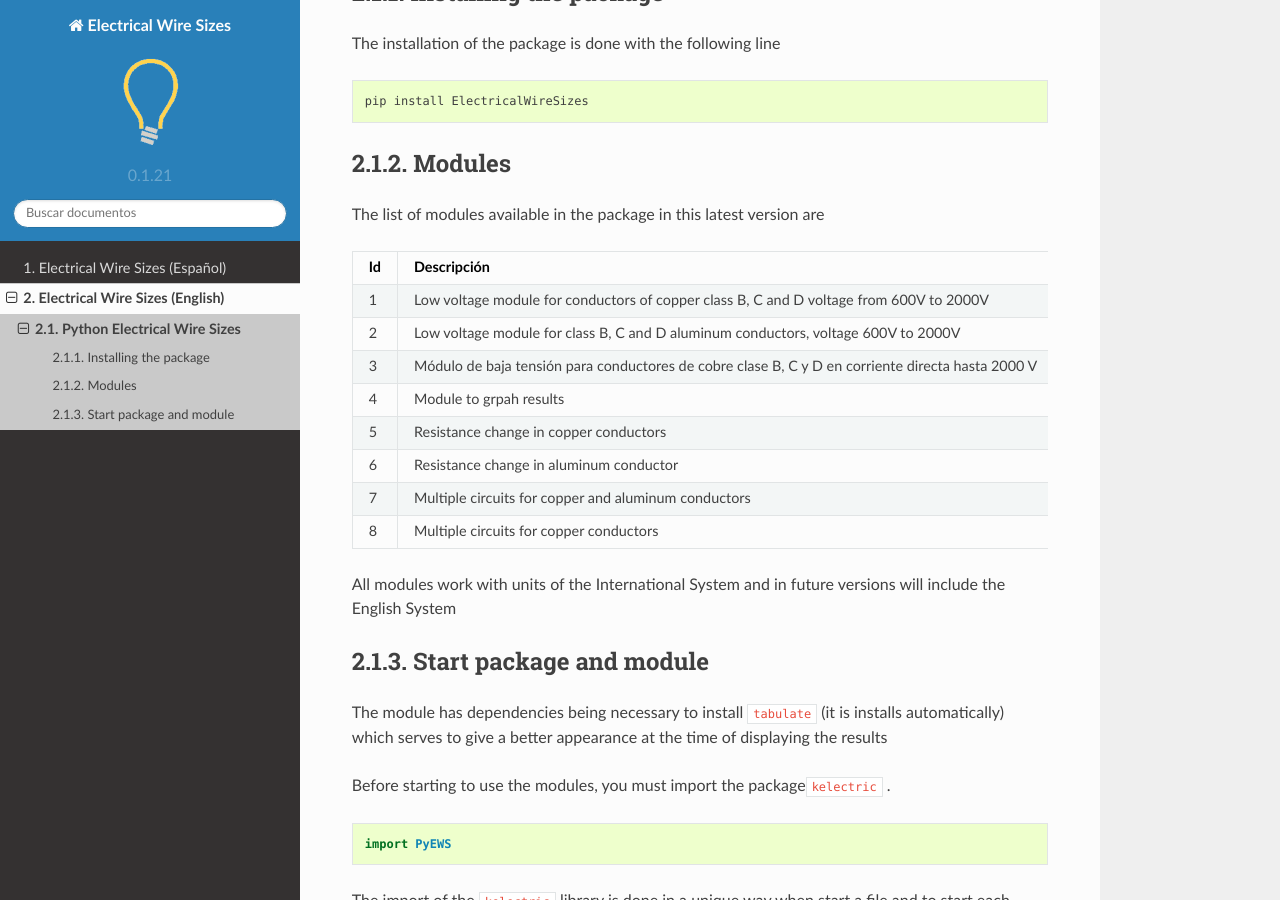
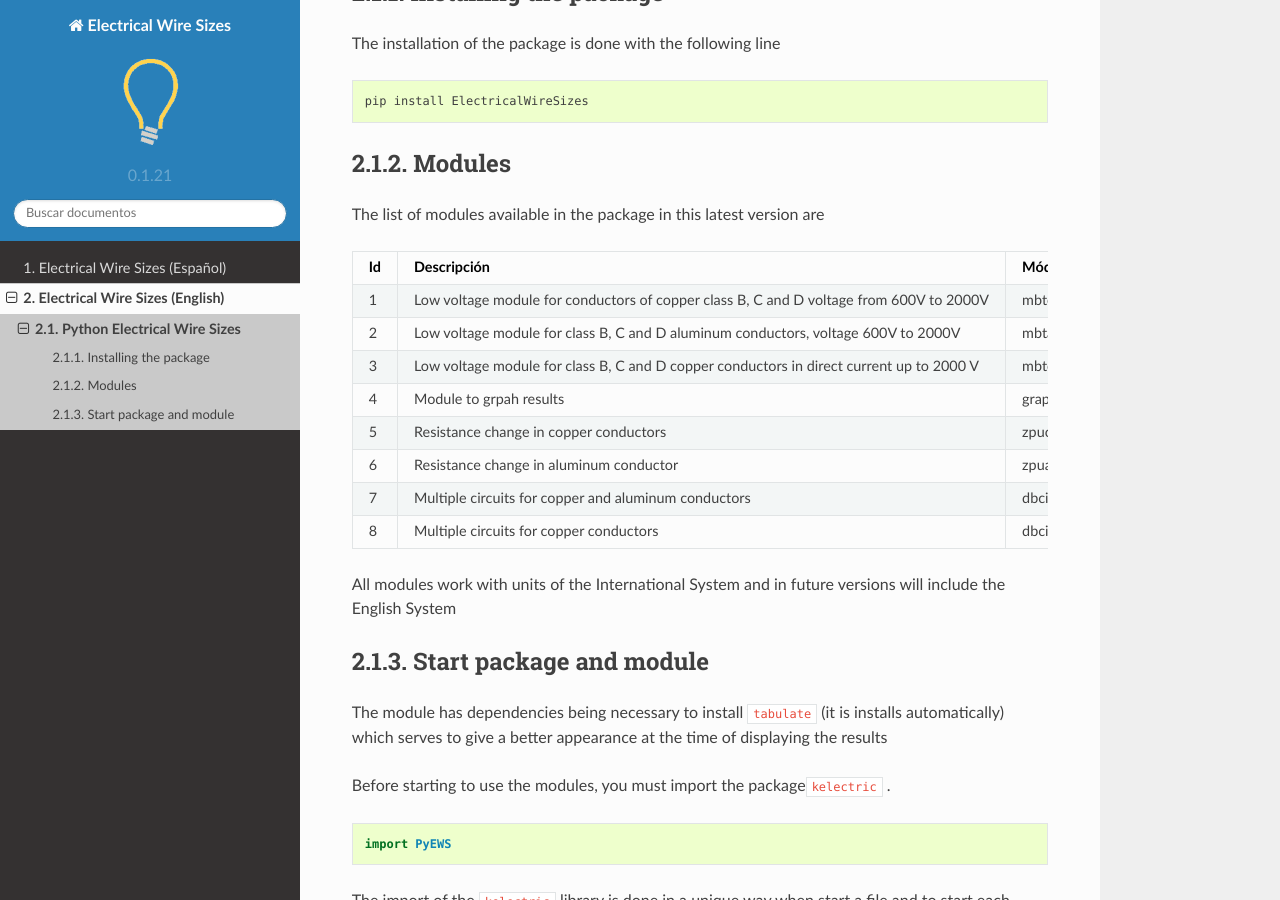
Before and after one commit to jacometoss/PyEWS, a Sphinx documentation site: the page built from docs/parte2/Install.rst, in a window 1280 px wide and 900 px high, scrolled down 377 px. Built offline with Sphinx 7.4.7 and the Read the Docs theme 2.0.0, drawn with Linux system fonts in a browser that asks for light colours.

Commit message:
Update Install.rst

```diff
--- a/docs/parte2/Install.rst
+++ b/docs/parte2/Install.rst
@@ -32,9 +32,8 @@ The list of modules available in the package in this latest version are
 | 2  | Low voltage module for class B, C and D aluminum| mbtal         |
 |    | conductors, voltage 600V to 2000V               |               |
 +----+-------------------------------------------------+---------------+
-| 3  | Módulo de baja tensión para conductores de      | mbtcustd      |
-|    | cobre clase B, C y D en corriente directa hasta |               |
-|    | 2000 V                                          |               |
+| 3  |Low voltage module for class B, C and D copper   | mbtcustd      |
+|    |conductors in direct current up to 2000 V        |               |
 +----+-------------------------------------------------+---------------+
 | 4  | Module to grpah results                         | graph         |
 +----+-------------------------------------------------+---------------+
```
